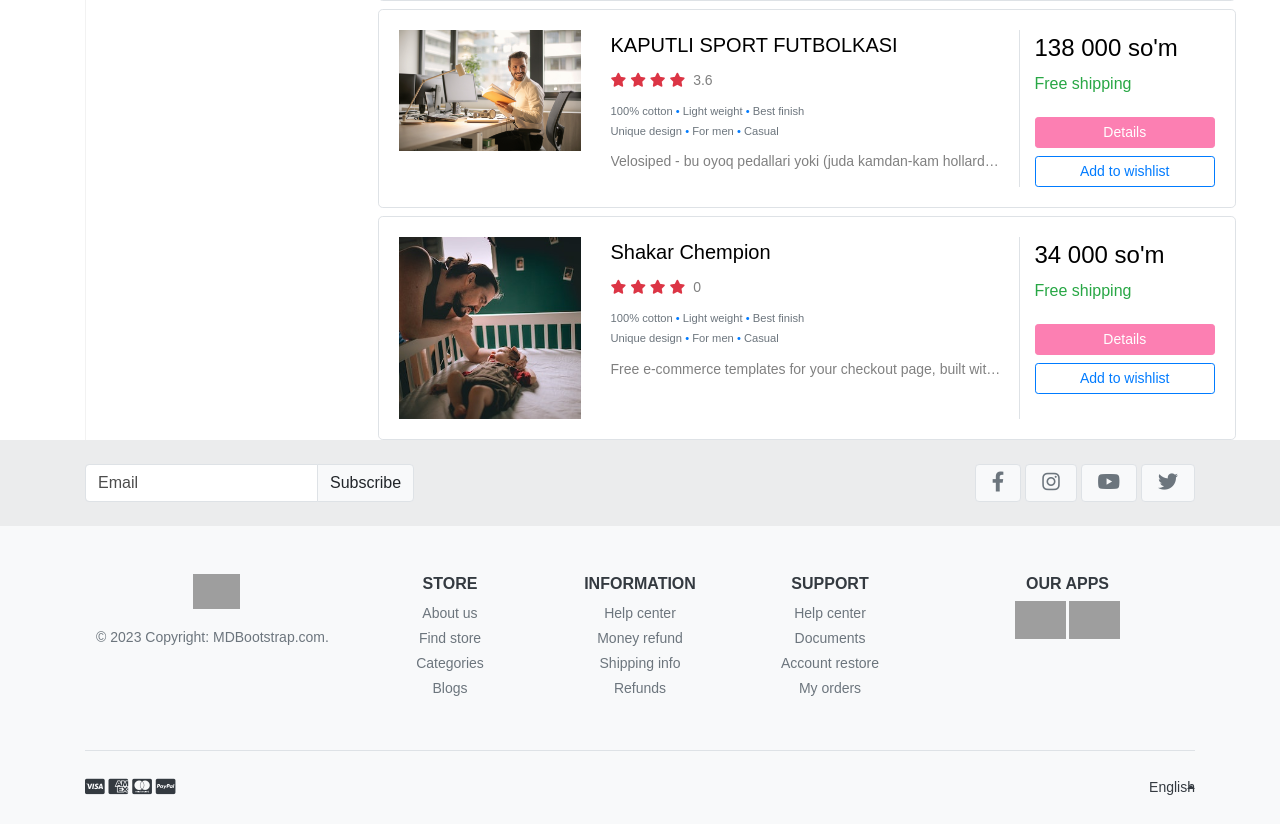
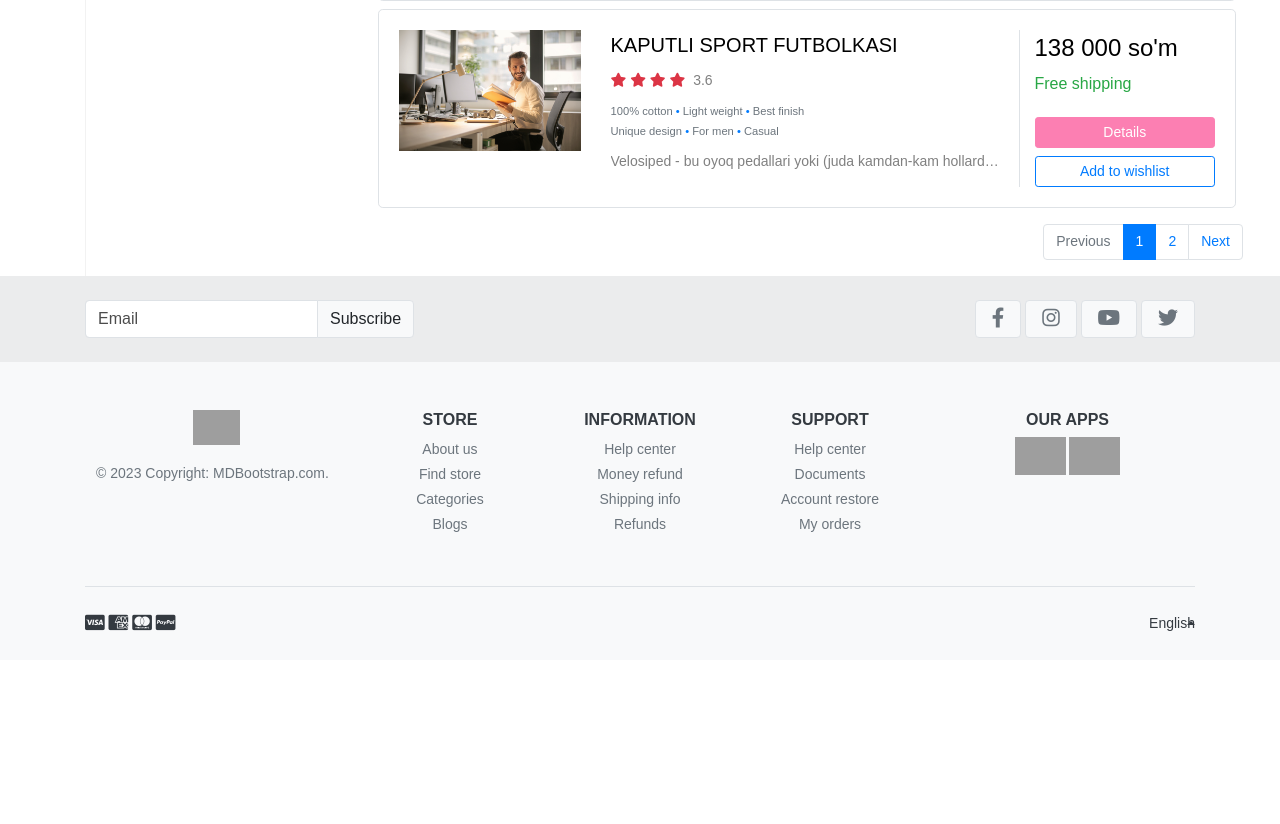
Before and after one commit to hwandev12/online-store-django-rest, a Django app: page /products/ in a window 1280 px wide. Shown: the part 703-1527 px from the top of the page. After the commit the page ends 1334 px from the top, so only its background shows below. Run offline with Django 4.2, Linux system fonts and the light colour scheme; data comes from the database, SQL or seed files in the repository; both versions use the stored data as it was after the commit; some libraries are stand-ins or nearby versions; grey boxes are pictures that could not be loaded.

Commit message:
add pagination for products

```diff
--- a/apps/base/views.py
+++ b/apps/base/views.py
@@ -27,6 +27,8 @@ from apps.product.forms import (
 from django.db import transaction
 from apps.authentication.models import SellerAccountModel
 from django.contrib import messages
+
+
 class HomePageView(TemplateView):
     template_name = "pages/home.html"
 
--- /dev/null
+++ b/apps/product/templatetags/pagination_extras_app.py
@@ -0,0 +1,15 @@
+from django import template
+
+register = template.Library()
+
+@register.simple_tag
+def my_url(value, field_name, urlencode=None):
+    url = "?{}={}".format(field_name, value)
+
+    if urlencode:
+        querystring = urlencode.split("&")
+        filtered_querystring = filter(lambda p: p.split("=")[0]!=field_name, querystring)
+        encoded_querystring = "&".join(filtered_querystring)
+        url = "{}&{}".format(url, encoded_querystring)
+
+    return url
--- a/apps/product/views.py
+++ b/apps/product/views.py
@@ -3,6 +3,7 @@ from django.shortcuts import render
 from .models import Product, ProductCategory
 from django.views.generic import ListView, DetailView
 from django.db.models import Q
+from django.core.paginator import Paginator
 
 
 class ProductView(ListView):
@@ -12,20 +13,25 @@ class ProductView(ListView):
 
     # write a method to get products by category
     def get_products_by_category(self):
+        # write a code to paginate products
+        paginate = Paginator(self.get_queryset(), 3)
+        page_number = self.request.GET.get('page')
+        product_page_obj = paginate.get_page(page_number)
         category = self.request.GET.get('product-category', None)
         if category:
             products = Product.objects.filter(category__category_name=category)
+            paginate = Paginator(products, 3)
+            page_number = self.request.GET.get('page')
+            product_page_obj = paginate.get_page(page_number)
         else:
-            products = Product.objects.all()
-        return products
-
-    # get all productCategory
+            product_page_obj = paginate.get_page(page_number)
+        return product_page_obj
 
     def get_context_data(self, **kwargs):
         context = super(ProductView, self).get_context_data(**kwargs)
         context['product_categories'] = ProductCategory.objects.all()
         # write a method to get products by category
-        context['products_by_category'] = self.get_products_by_category()
+        context['product_page_obj'] = self.get_products_by_category()
         return context
 
 
--- a/templates/pages/all_products.html
+++ b/templates/pages/all_products.html
@@ -1,5 +1,6 @@
 {% extends 'base/index.html' %}
 {% load static %}
+{% load pagination_extras_app %}
 {% block title %}All Products{% endblock %}
 
 {% block content %}
@@ -84,8 +85,8 @@
     <!-- product starts here -->
     <div id="content" class="pt-5">
         <h2 class="mb-4 ml-3">Products</h2>
-       {% if products_by_category %}
-            {% for p in products_by_category %}
+       {% if product_page_obj %}
+            {% for p in product_page_obj %}
                 <div class="col-md-12 col-xl-12 mt-2 mx-2">
                     <div class="card shadow-0 border rounded-3">
                     <div class="card-body">
@@ -151,6 +152,35 @@
       font-size: 16px;
       "><i class="fa-solid fa-circle-exclamation mx-2"></i>No product matches result</h5>
       {% endif %}
+      <nav aria-label="Page navigation example">
+          <ul class="pagination justify-content-end mt-3">
+            {% if product_page_obj.has_previous %}
+                <li class="page-item">
+                  <a class="page-link" href="{% my_url product_page_obj.previous_page_number 'page' request.GET.urlencode %}" tabindex="-1">Previous</a>
+                </li>
+            {% else %}
+                <li class="page-item disabled">
+                  <a class="page-link" href="" tabindex="-1">Previous</a>
+                </li>
+            {% endif %}
+            {% for i in product_page_obj.paginator.page_range %}
+                {% if product_page_obj.number == i %}
+                    <li class="page-item active"><span class="page-link">{{ i }} <span class="sr-only">(current)</span></span></li>
+                {% elif i > product_page_obj.number|add:'-3' and i < product_page_obj.number|add:'3' %}
+                    <li class="page-item"><a class="page-link" href="{% my_url i 'page' request.GET.urlencode %}">{{ i }}</a></li>
+                {% endif %}
+            {% endfor %}
+            {% if product_page_obj.has_next %}
+                <li class="page-item">
+                  <a class="page-link" href="{% my_url product_page_obj.next_page_number 'page' request.GET.urlencode %}">Next</a>
+                </li>
+            {% else %}
+                <li class="page-item disabled">
+                  <a class="page-link" href="#">Next</a>
+                </li>
+            {% endif %}
+          </ul>
+      </nav>
     </div>
 </div>
 <script src="{% static 'js/jquery.min.js' %}"></script>
```
Also changed, not shown: db.sqlite3, media/products/pexels-helena-lopes-4374504_UOCEmSe.jpg (added).
